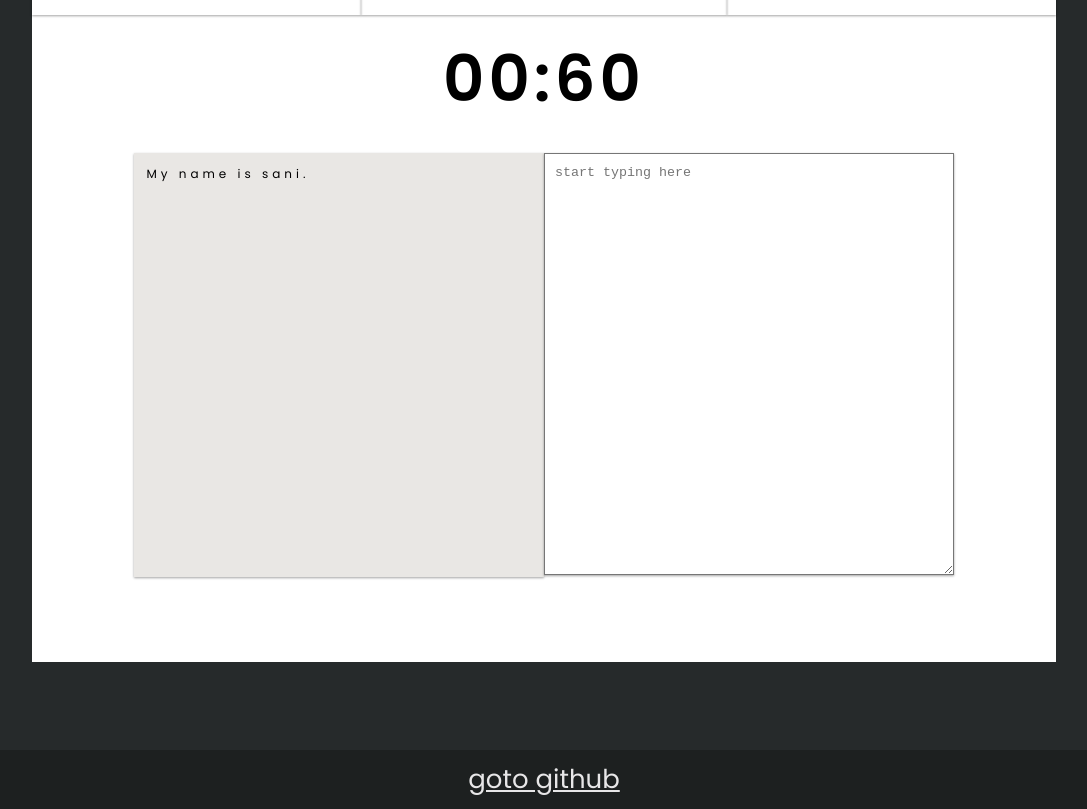
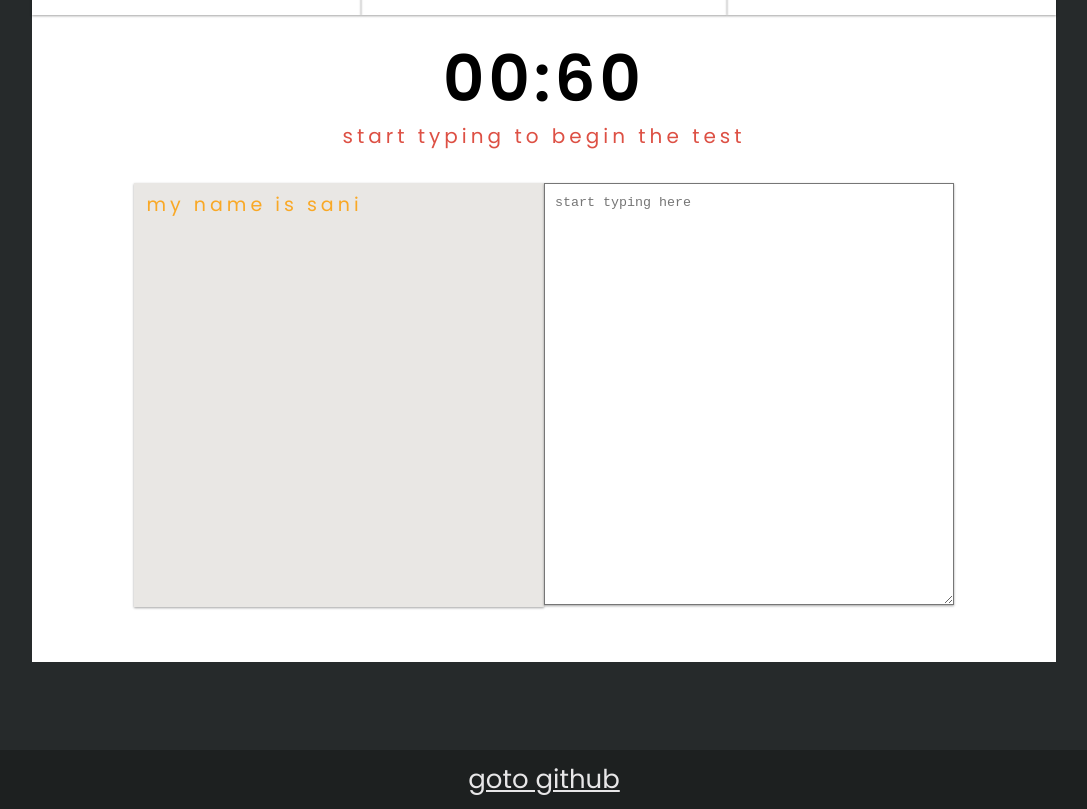
Before and after one commit to sani2608/ReactFlashtype, a React (Create React App) app: page / in a window 1280 px wide. Shown: the part 1080-1889 px from the top of the page, without its empty margins (96-1183 px from the left). Built offline with nearby package versions, Linux system fonts and the light colour scheme; no server answers.

Commit message:
1. testletter component 2.timer logic added 3. child to parent data 4. css for testletter

```diff
--- a/src/Components/App/App.jsx
+++ b/src/Components/App/App.jsx
@@ -12,21 +12,47 @@ const serviceUrl = 'http://metaphorpsum.com/paragraphs/1/9';
 
 class App extends React.Component {
     state = {
-        selectedParagraph: "My name is sani.",
-        timerStarted: true,
+        selectedParagraph: "my name is sani",
+        timerStarted: false,
         timeRemaining: TotalTime,
         words: 0,
         characters: 0,
-        wpm: 0
+        wpm: 0,
+        testInfo: []
     }
 
+
+
     componentDidMount() {
-        fetch(serviceUrl)
-            .then(response => response.text())
-            .then(information => {
-                this.setState({ selectedParagraph: information });
-            })
+        // fetch(serviceUrl)
+        //     .then(response => response.text())
+        //     .then(information => {
+        //         this.setState({ selectedParagraph: information });
+        //     });
+        const selectedParagraphArray = this.state.selectedParagraph.split("");
+        const testInfo = selectedParagraphArray.map((selectedLetter) => {
+            return {
+                testLetter: selectedLetter,
+                status: "notAttempted",
+            };
+        });
+        this.setState({ testInfo });
     }
+
+    startTimer = () => {
+        this.setState({ timerStarted: true });
+        const timer = setInterval(() => {
+            if (this.state.timeRemaining > 0)
+                this.setState({ timeRemaining: this.state.timeRemaining - 1 });
+            else
+                clearInterval(timer);
+        }, 1000);
+    };
+
+    handleUserInput = (inputValue) => {
+        if(!this.state.timerStarted) this.startTimer();
+    }
+
 
     render() {
         return (
@@ -39,6 +65,8 @@ class App extends React.Component {
                     wpm={this.state.wpm}
                     timeRemaining={this.state.timeRemaining}
                     timerStarted={this.state.timerStarted}
+                    testInfo={this.state.testInfo}
+                    onInputChange={this.handleUserInput}
                 />
                 <Footer />
             </div>
--- a/src/Components/ChallengeSection/ChallengeSection.jsx
+++ b/src/Components/ChallengeSection/ChallengeSection.jsx
@@ -9,7 +9,9 @@ export const ChallengeSection = ({
     characters,
     wpm,
     timeRemaining,
-    timerStarted
+    timerStarted,
+    testInfo,
+    onInputChange
 }) => {
     return (
         <div className="challenge-section-container">
@@ -23,6 +25,8 @@ export const ChallengeSection = ({
                 timeRemaining={timeRemaining}
                 timerStarted={timerStarted}
                 selectedParagraph={selectedParagraph}
+                testInfo={testInfo}
+                onInputChange={onInputChange}
             />
         </div>
     )
--- a/src/Components/TestContainer/TestContainer.jsx
+++ b/src/Components/TestContainer/TestContainer.jsx
@@ -10,7 +10,9 @@ export const TestContainer = ({
     characters,
     wpm,
     timeRemaining,
-    timerStarted
+    timerStarted,
+    testInfo,
+    onInputChange
 }) => {
     // let timeRemaining = 5;
 
@@ -25,6 +27,8 @@ export const TestContainer = ({
                         timeRemaining={timeRemaining}
                         timerStarted={timerStarted}
                         selectedParagraph={selectedParagraph}
+                        testInfo={testInfo}
+                        onInputChange={onInputChange}
                     />
                 ) : (
                     <div className='try-again-cont'>
--- /dev/null
+++ b/src/Components/TestLetter/TestLetter.css
@@ -0,0 +1,16 @@
+.test-letter {
+    font-size: 19px;
+    line-height: 19px;
+}
+
+.test-letter-correct {
+    color: rgb(144, 247, 144);
+}
+
+.test-letter-incorrect {
+    color: rgb(236, 122, 87);
+}
+
+.test-letter-not-attempted {
+    color: #f9a825;
+}
--- /dev/null
+++ b/src/Components/TestLetter/TestLetter.js
@@ -0,0 +1,29 @@
+import React from 'react'
+
+import './TestLetter.css'
+
+export const TestLetter = ({ individualLetterInfo }) => {
+    const { status } = individualLetterInfo;
+    console.log(status);
+
+    const statusClass = {
+        correct: "test-letter-correct",
+        incorrect: "test-letter-incorrect",
+        notAttempted: "test-letter-not-attempted"
+    }[status];
+    console.log(statusClass);
+
+    // let statusClass;
+    // if (status === "correct") {
+    //     statusClass = "test-letter-correct"
+    // } else if (status === "incorrect") {
+    //     statusClass = "test-letter-not-attempted";
+    // } else {
+    //     statusClass = "test-letter-not-attempted";
+    // }
+    return (
+        <span className={`test-letter ${statusClass}`}>
+            {individualLetterInfo.testLetter}
+        </span>
+    )
+}
--- a/src/Components/TypingChallenge/TypingChallenge.jsx
+++ b/src/Components/TypingChallenge/TypingChallenge.jsx
@@ -1,8 +1,15 @@
 import React from "react";
+import { TestLetter } from "../TestLetter/TestLetter";
 import './TypingChallenge.css';
 
 
-export const TypingChallenge = ({ selectedParagraph, timeRemaining, timerStarted }) => {
+export const TypingChallenge = ({
+    selectedParagraph,
+    timeRemaining,
+    timerStarted,
+    testInfo,
+    onInputChange,
+}) => {
     return (
         <div className="typing-challenge">
             <div className="timer-container">
@@ -19,12 +26,17 @@ export const TypingChallenge = ({ selectedParagraph, timeRemaining, timerStarted
             <div className="textarea-container">
                 <div className="textarea-left">
                     <div className="textarea test-paragraph">
-                        {selectedParagraph}
+                        {
+                            testInfo.map((individualLetterInfo, index) => {
+                                return <TestLetter key={index} individualLetterInfo={individualLetterInfo} />
+                            })
+                        }
                     </div>
                 </div>
 
                 <div className="textarea-right">
                     <textarea
+                        onChange={(e) => onInputChange(e.target.value)}
                         className="textarea"
                         placeholder="start typing here">
                     </textarea>
--- a/src/Components/TypingChallengeContainer/TypingChallengeContainer.jsx
+++ b/src/Components/TypingChallengeContainer/TypingChallengeContainer.jsx
@@ -8,7 +8,9 @@ const TypingChallengeContainer = ({
     characters,
     wpm,
     timeRemaining,
-    timerStarted
+    timerStarted,
+    testInfo,
+    onInputChange
 }) => {
     return (
         <div className="typing-challenge-container">
@@ -22,7 +24,10 @@ const TypingChallengeContainer = ({
                 <TypingChallenge
                     selectedParagraph={selectedParagraph}
                     timeRemaining={timeRemaining}
-                    timerStarted={timerStarted} />
+                    timerStarted={timerStarted}
+                    testInfo={testInfo}
+                    onInputChange={onInputChange}
+                     />
             </div>
         </div>
     );
```
